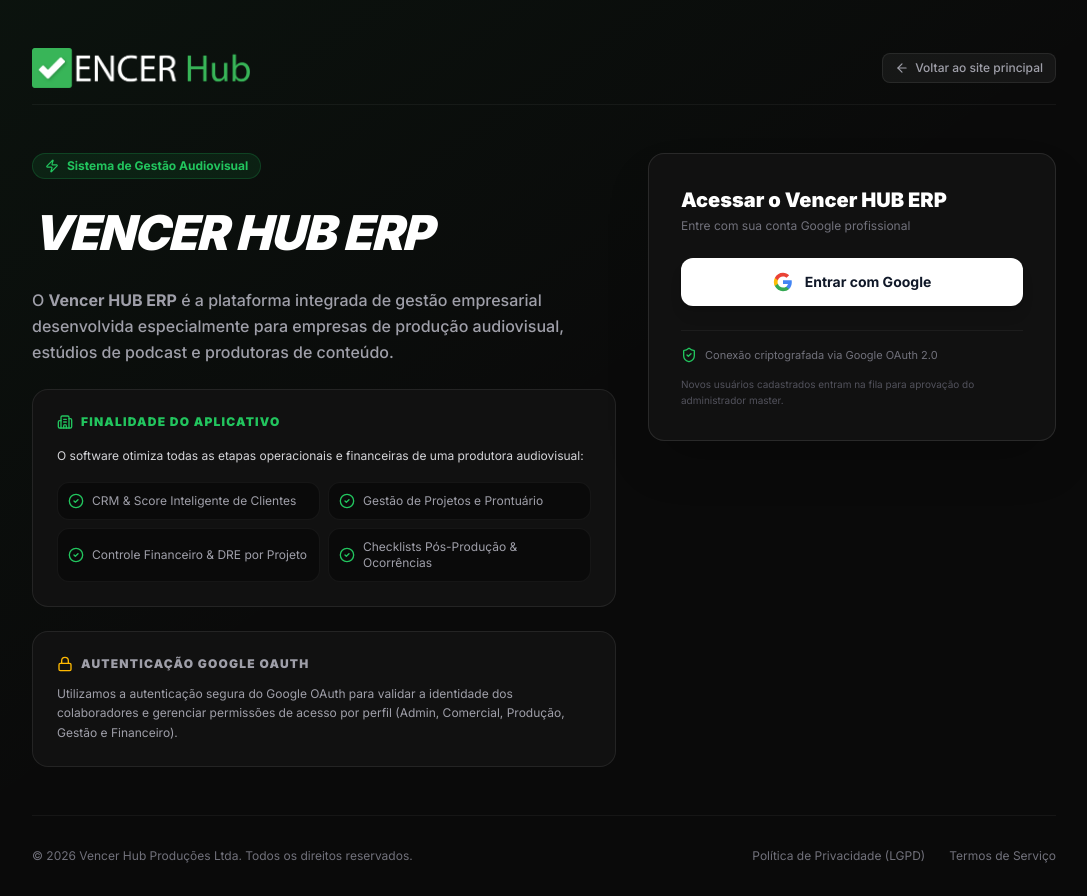
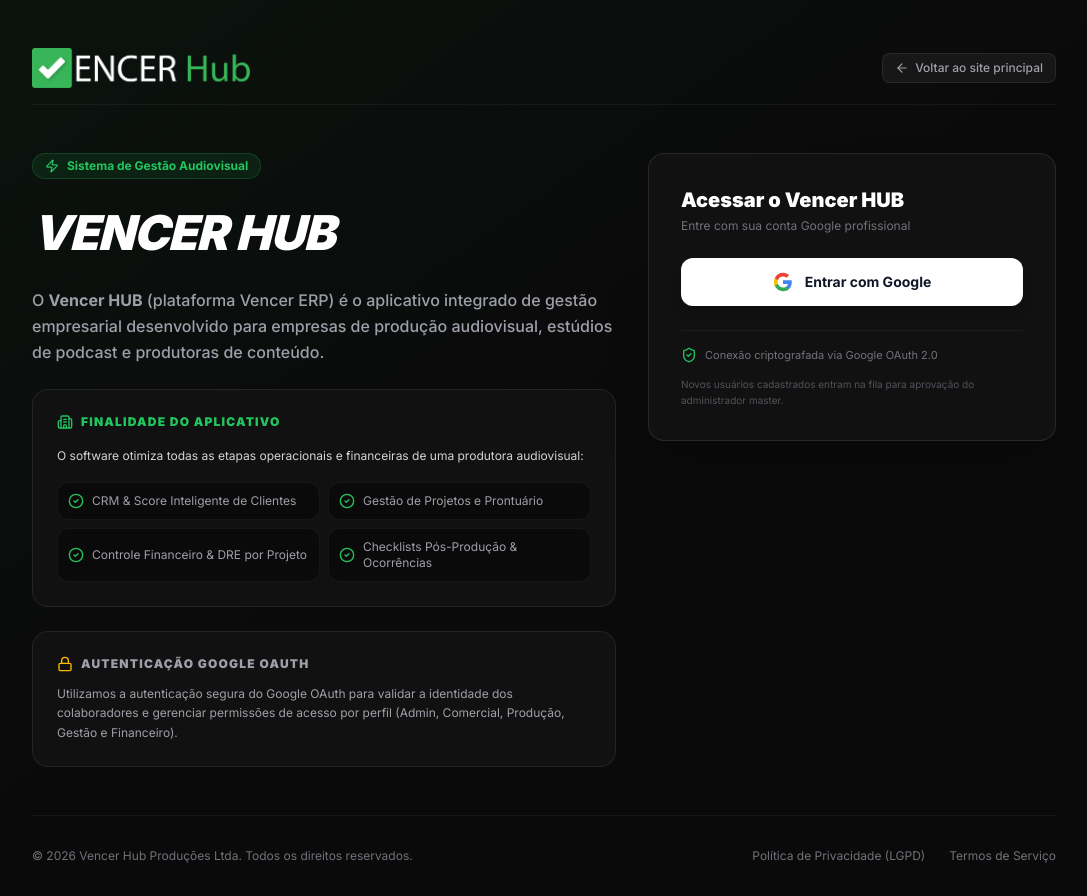
Before and after one commit to vencerhub/vencerhub, a React (Vite) app: page /ERP in a window 1280 px wide. Shown: the whole page, without its empty margins (96-1183 px from the left). Built offline with nearby package versions, Linux system fonts and the light colour scheme; no server answers; the database is empty.

Commit message:
feat: implement ERP login authentication page with Google OAuth and approval workflow

```diff
--- a/src/components/AppPurposeSection.tsx
+++ b/src/components/AppPurposeSection.tsx
@@ -12,13 +12,13 @@
           <div className="grid grid-cols-1 lg:grid-cols-12 gap-8 items-center relative z-10">
             <div className="lg:col-span-8 space-y-4">
               <div className="inline-flex items-center gap-2 bg-[#22c55e]/10 border border-[#22c55e]/20 text-[#22c55e] text-xs font-bold px-3 py-1 rounded-full uppercase tracking-wider">
-                <Zap className="w-3.5 h-3.5" /> Sistema de Gestão Audiovisual
+                <Zap className="w-3.5 h-3.5" /> Aplicativo & Sistema de Gestão Audiovisual
               </div>
               <h2 className="text-3xl md:text-5xl font-black text-white uppercase italic tracking-tight">
-                Vencer HUB ERP
+                Vencer HUB
               </h2>
               <p className="text-sm md:text-base text-zinc-300 leading-relaxed font-medium">
-                <strong>Finalidade do Aplicativo:</strong> O <strong>Vencer HUB ERP</strong> é o sistema integrado de gestão empresarial da Vencer Hub Produções. Ele centraliza o CRM de clientes, planejamento de projetos audiovisuais, acompanhamento financeiro com DRE por projeto, checklists pós-produção, gestão de equipe e inteligência de dados.
+                <strong>Finalidade do Aplicativo:</strong> O aplicativo <strong>Vencer HUB</strong> (integrado à plataforma Vencer ERP) é o sistema de gestão empresarial da Vencer Hub Produções. Ele centraliza a autenticação segura via Google OAuth, CRM de clientes, planejamento de projetos audiovisuais, acompanhamento financeiro DRE, pós-produção e controle de acesso por perfil.
               </p>
               <div className="grid grid-cols-1 sm:grid-cols-2 gap-3 pt-2 text-xs text-zinc-400">
                 <div className="flex items-center gap-2 bg-black/40 p-3 rounded-xl border border-white/5">
@@ -49,7 +49,7 @@
                 to="/erp"
                 className="w-full sm:w-auto px-8 py-3.5 bg-[#22c55e] text-black font-black text-xs uppercase tracking-widest hover:brightness-110 transition-all rounded-xl shadow-[0_0_20px_rgba(34,197,94,0.3)] flex items-center justify-center gap-2"
               >
-                <ShieldCheck className="w-4 h-4" /> Acessar Vencer HUB ERP
+                <ShieldCheck className="w-4 h-4" /> Acessar Vencer HUB
               </Link>
             </div>
           </div>
--- a/src/components/Hero.tsx
+++ b/src/components/Hero.tsx
@@ -29,7 +29,7 @@
           className="inline-flex items-center gap-2 px-4 py-2 border border-white/10 glass-card text-white text-[10px] font-black uppercase tracking-[0.3em] rounded-full mb-8 shadow-2xl"
         >
           <Sparkles className="w-3 h-3 text-amber-500" />
-          O Padrão de quem Foca em Resultado
+          Vencer HUB — O Padrão de quem Foca em Resultado
         </motion.div>
 
         <motion.h1
--- a/src/erp/pages/ERPApp.tsx
+++ b/src/erp/pages/ERPApp.tsx
@@ -62,11 +62,11 @@
           </div>
 
           <h1 className="text-3xl md:text-5xl font-black text-white uppercase italic tracking-tight leading-tight">
-            Vencer HUB ERP
+            Vencer HUB
           </h1>
 
           <p className="text-sm md:text-base text-zinc-400 leading-relaxed font-medium">
-            O <strong>Vencer HUB ERP</strong> é a plataforma integrada de gestão empresarial desenvolvida especialmente para empresas de produção audiovisual, estúdios de podcast e produtoras de conteúdo.
+            O <strong>Vencer HUB</strong> (plataforma Vencer ERP) é o aplicativo integrado de gestão empresarial desenvolvido para empresas de produção audiovisual, estúdios de podcast e produtoras de conteúdo.
           </p>
 
           {/* App Purpose Box */}
@@ -111,7 +111,7 @@
         {/* Right Column: Google Login Box */}
         <div className="lg:col-span-5 bg-[#111111] border border-white/10 rounded-2xl p-8 space-y-6 shadow-2xl">
           <div>
-            <h2 className="text-xl font-black text-white">Acessar o Vencer HUB ERP</h2>
+            <h2 className="text-xl font-black text-white">Acessar o Vencer HUB</h2>
             <p className="text-xs text-zinc-500 mt-1">Entre com sua conta Google profissional</p>
           </div>
 
```
